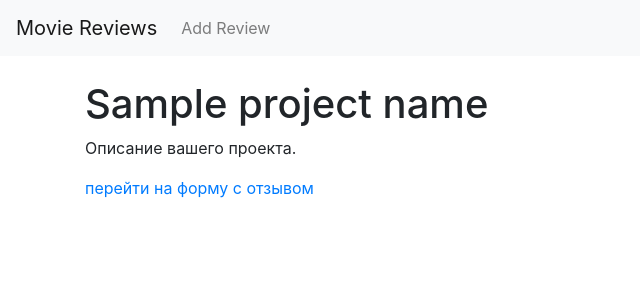
After one commit to AlexShmigelskii/MovieReview, a Django app: template templates/index.html in a window 1280 px wide. The commit adds this page. Shown: the top 300 px of the page, without its empty margins (0-640 px from the left). Run offline with Django 3.2, Linux system fonts and the light colour scheme; the template is opened without the code that fills it: most values are stand-ins (such as "Sample title", 1, 10 or a date in 2020); some libraries are stand-ins or nearby versions.

Commit message:
added index.html

```diff
--- a/MovieReview/settings.py
+++ b/MovieReview/settings.py
@@ -26,7 +26,9 @@ SECRET_KEY = config('SECRET_KEY')
 # SECURITY WARNING: don't run with debug turned on in production!
 DEBUG = config('DEBUG', cast=bool)
 
-ALLOWED_HOSTS = []
+ALLOWED_HOSTS = [
+
+]
 
 
 # Application definition
--- a/reviews/urls.py
+++ b/reviews/urls.py
@@ -1,7 +1,8 @@
 from django.urls import path
 
-from .views import add_review
+from .views import add_review, index
 
 urlpatterns = [
+    path('', index, name='index'),
     path('add_review/', add_review, name='add_review'),
 ]
--- a/templates/add_review.html
+++ b/templates/add_review.html
@@ -1,7 +1,7 @@
 {% extends 'base.html' %}
 
 {% block content %}
-  <h1>Добавление отзыва</h1>
+  <h1>Определение отзыва</h1>
   <form method="post">
     {% csrf_token %}
     <label for="text">Текст отзыва:</label><br>
--- a/templates/base.html
+++ b/templates/base.html
@@ -8,7 +8,7 @@
 </head>
 <body>
 <nav class="navbar navbar-expand-lg navbar-light bg-light">
-    <a class="navbar-brand" href="#">Movie Reviews</a>
+    <a class="navbar-brand" href="{% url 'index' %}">Movie Reviews</a>
     <button class="navbar-toggler" type="button" data-toggle="collapse" data-target="#navbarNav"
             aria-controls="navbarNav" aria-expanded="false" aria-label="Toggle navigation">
         <span class="navbar-toggler-icon"></span>
--- /dev/null
+++ b/templates/index.html
@@ -0,0 +1,8 @@
+{% extends 'base.html' %}
+
+
+{% block content %}
+    <h1>{{ project_name }}</h1>
+    <p>Описание вашего проекта.</p>
+    <a href="{% url 'add_review' %}">перейти на форму с отзывом</a>
+{% endblock %}
```
Also changed, not shown: reviews/views.py (+8 -0 lines).
